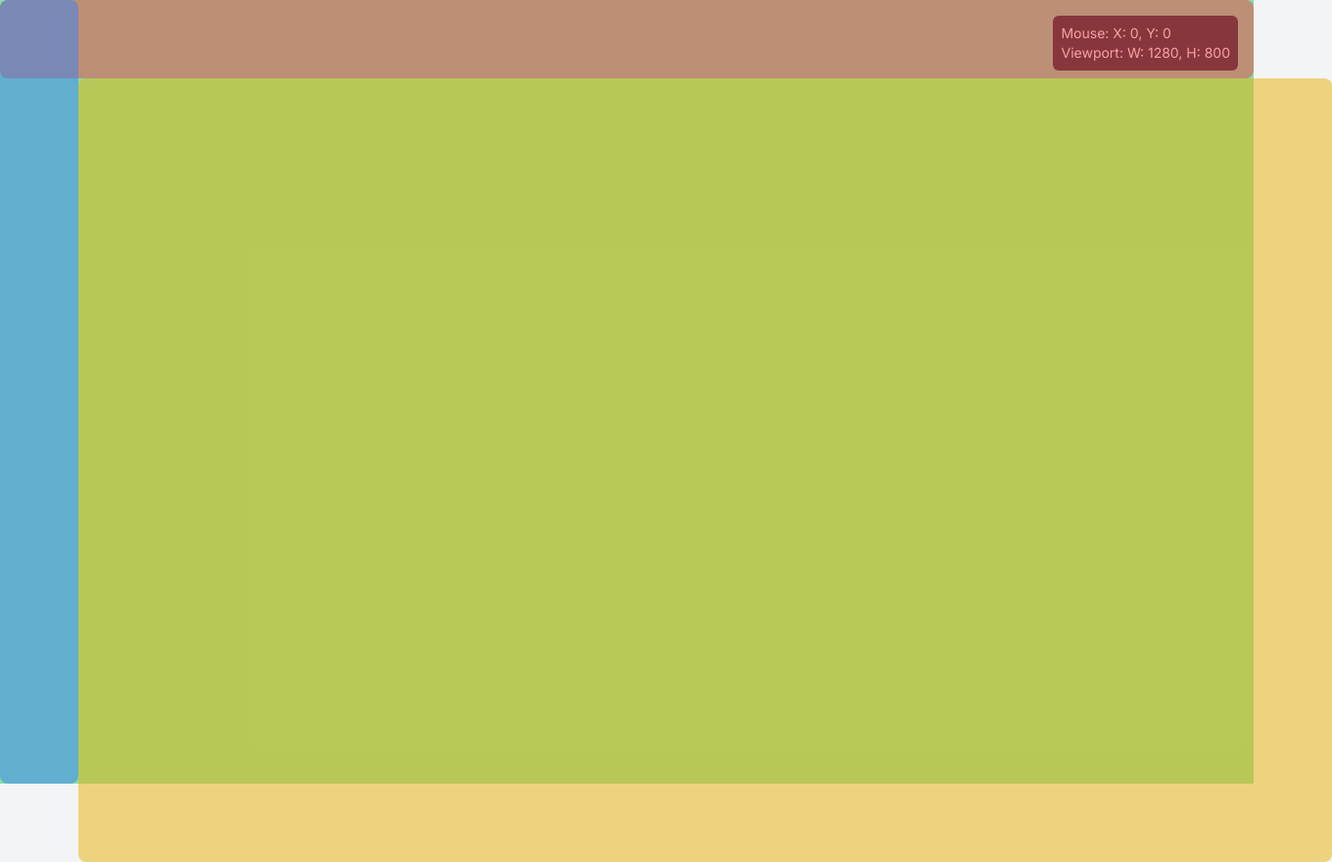
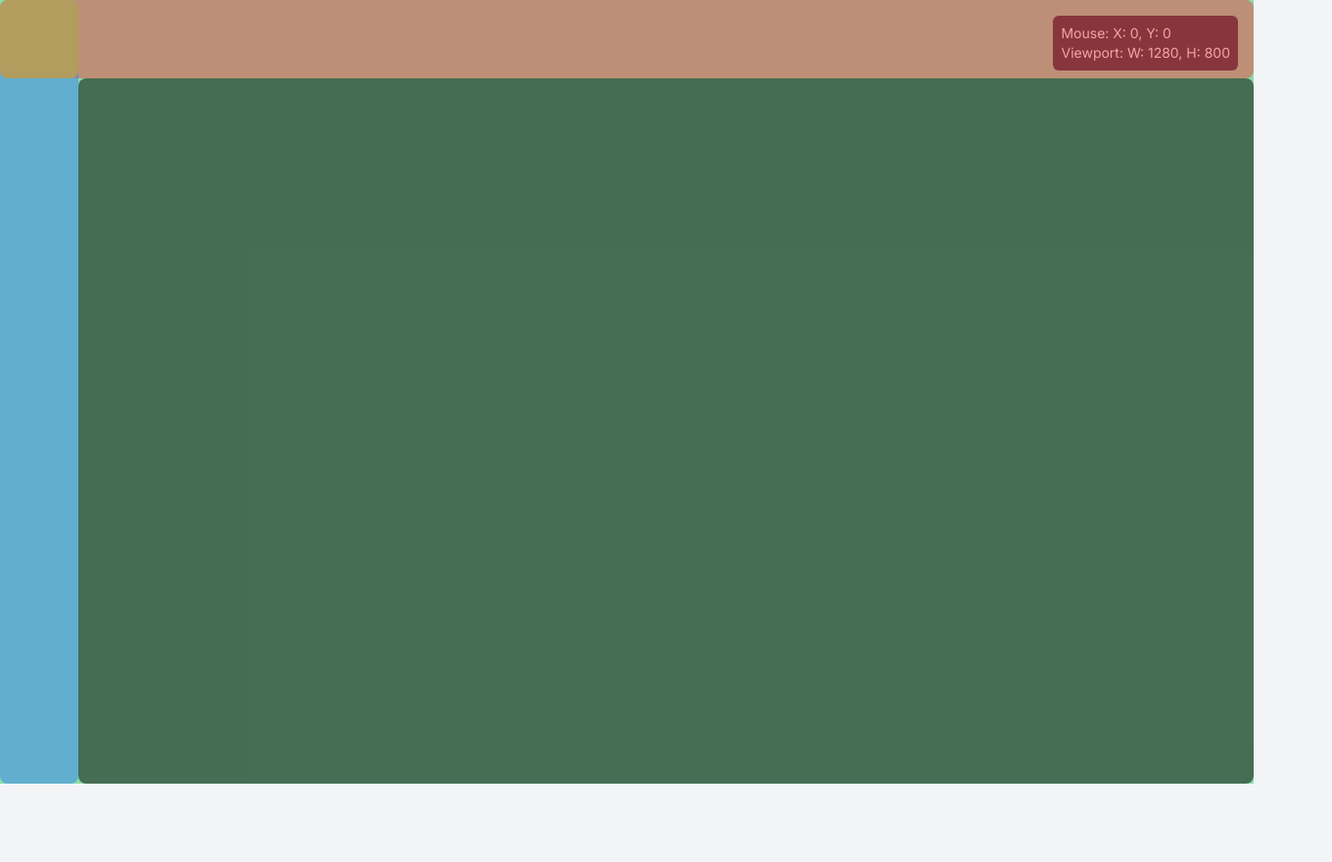
Before and after one commit to mizulegendsstudios/mizu-axiscore, a plain HTML site: page index.html in a window 1280 px wide. Shown: the whole page at 98% size, 1360 px wide, since content can reach past the window. After the commit the page ends 800 px from the top, so only its background shows below. Drawn offline with nearby package versions, Linux system fonts and the light colour scheme.

Commit message:
Update index.html

```diff
--- a/index.html
+++ b/index.html
@@ -28,8 +28,8 @@
     <div class="absolute inset-0 bg-green-500 bg-opacity-50 z-0"></div>
     <div class="absolute w-full h-20 top-0 bg-red-500 bg-opacity-50 z-[160] rounded-lg"></div>
     <div class="absolute w-20 h-full left-0 bg-blue-500 bg-opacity-50 z-[320] rounded-lg"></div>
-    <div class="absolute top-20 left-20 w-full h-full bg-yellow-500 bg-opacity-50 z-[640] rounded-lg"></div>
-    <div class="absolute top-20 left-20 w-full h-full bg-black-500 bg-opacity-50 z-[641] rounded-lg"></div>
+    <div class="absolute top-0 left-0 w-20 h-20 bg-yellow-500 bg-opacity-50 z-[640] rounded-lg"></div>
+    <div class="absolute top-20 left-20 right-0 bottom-0 bg-black bg-opacity-50 z-[641] rounded-lg"></div>
 
     <!-- Carga el archivo JavaScript principal como un módulo -->
     <script type="module" src="src/js/core.js"></script>
```
